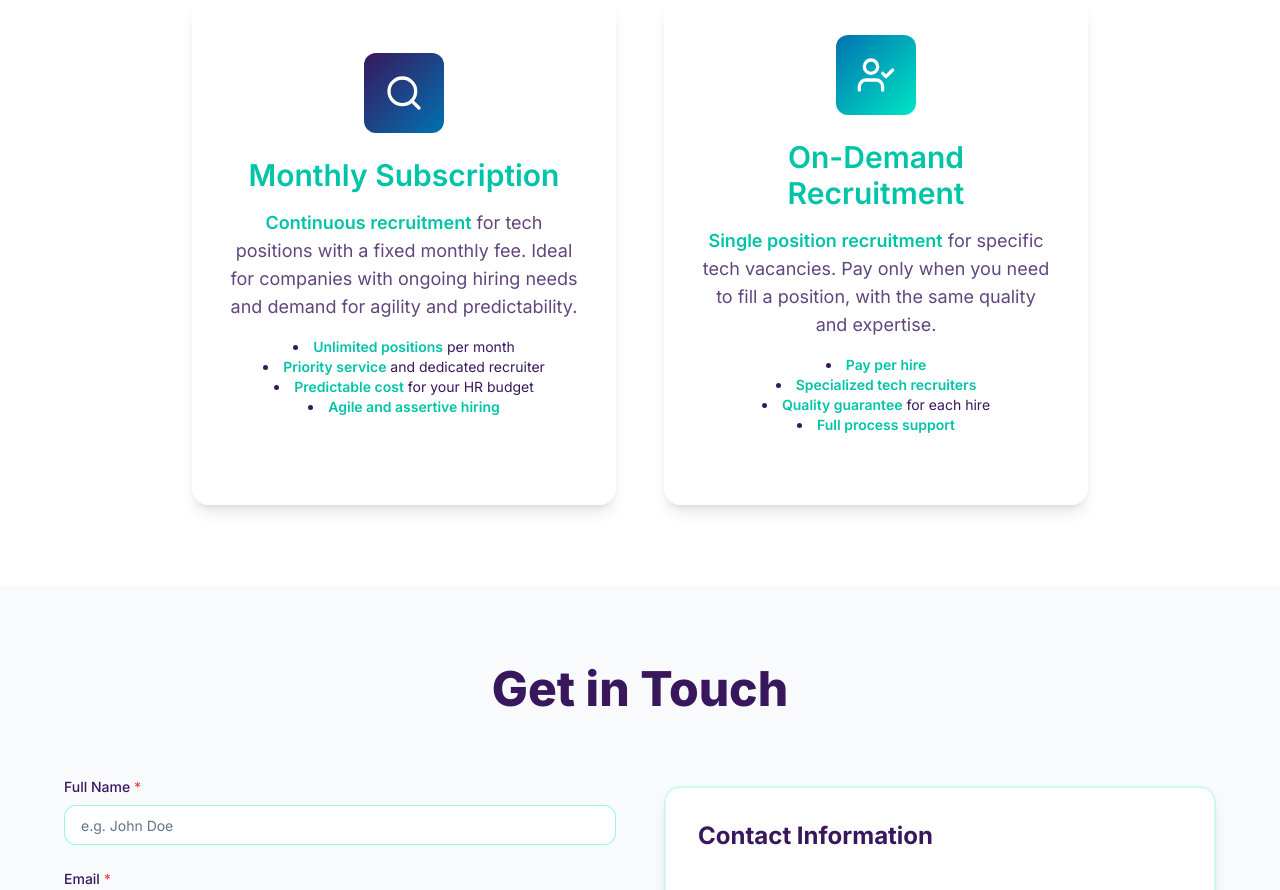
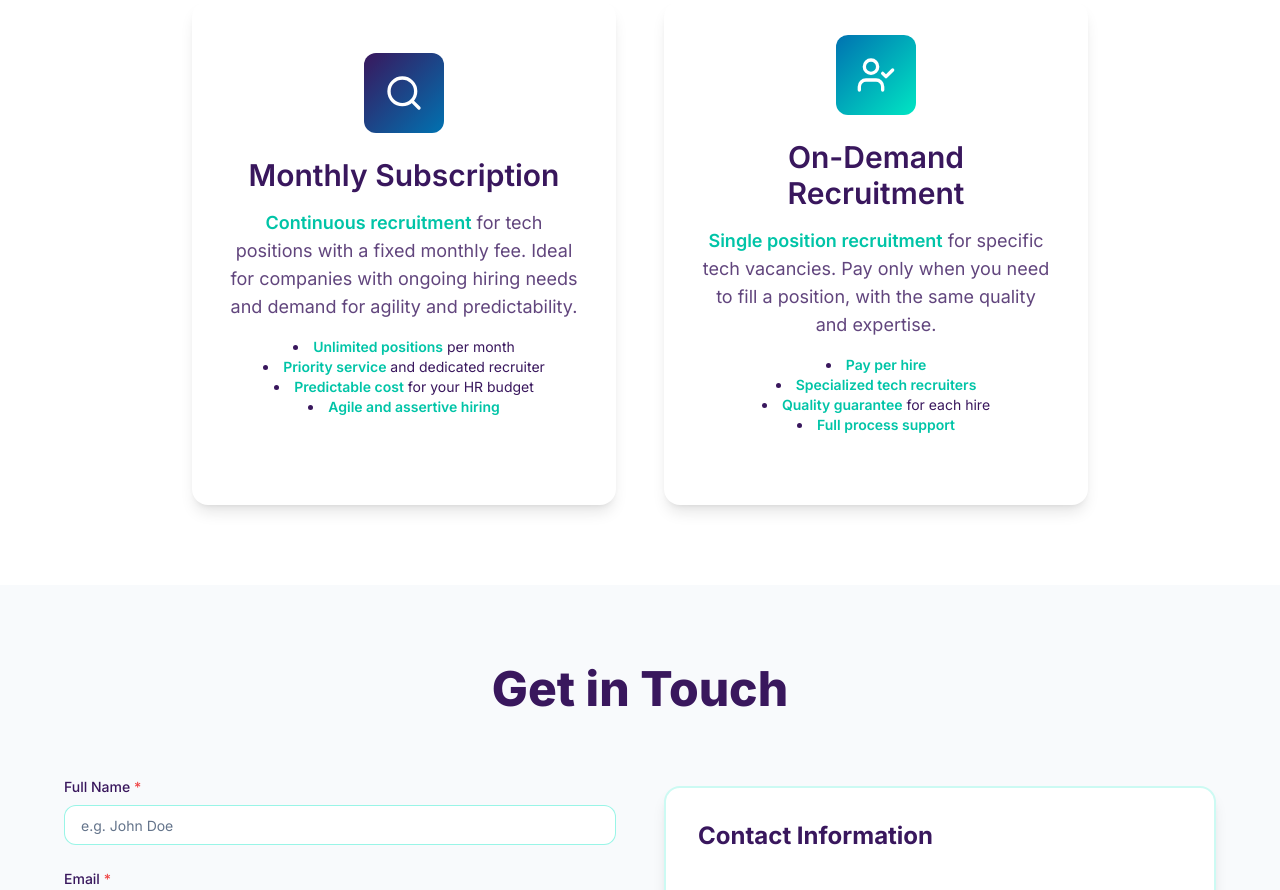
Before and after one commit to lhkuklis/miluz-landpage, a React (Vite) app: page / in a window 1280 px wide. Shown: the part 6060-6950 px from the top of the page. Built offline with nearby package versions, Linux system fonts and the light colour scheme.

Commit message:
chore(services): force titles color to #39175d

```diff
--- a/src/components/ServicesSection.tsx
+++ b/src/components/ServicesSection.tsx
@@ -9,7 +9,7 @@ const ServicesSection = () => {
   const services = [
     {
       icon: Search,
-      title: <HighlightedText>Monthly Subscription</HighlightedText>,
+  title: <HighlightedText className="text-[#39175d]">Monthly Subscription</HighlightedText>,
       description: (
         <>
           <span>
@@ -27,7 +27,7 @@ const ServicesSection = () => {
     },
     {
       icon: UserCheck,
-      title: <HighlightedText>On-Demand Recruitment</HighlightedText>,
+  title: <HighlightedText className="text-[#39175d]">On-Demand Recruitment</HighlightedText>,
       description: (
         <>
           <span>
```
